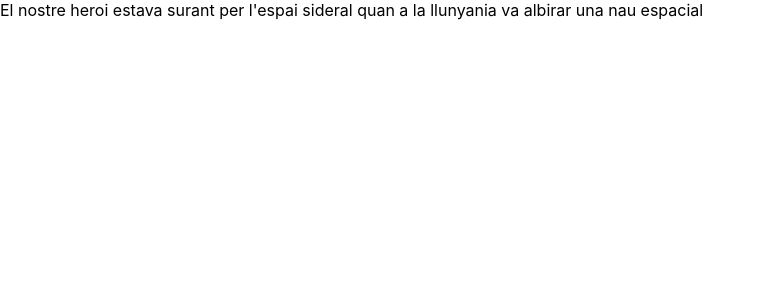
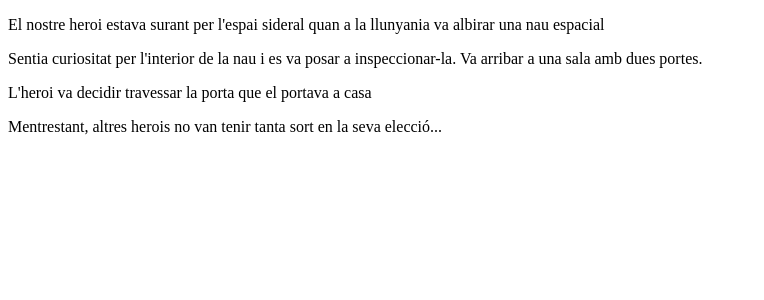
Before and after one commit to carlesrider/React-sprint-6, a React (Create React App) app: page / in a window 1280 px wide. Shown: the top 300 px of the page, without its empty margins (0-764 px from the left). Built offline with nearby package versions, Linux system fonts and the light colour scheme.

Commit message:
Exercici 2

```diff
--- a/src/App.js
+++ b/src/App.js
@@ -2,11 +2,12 @@
 // import './App.css';
 
 import Escena from './components/escena/Escena';
+import history from './history.json';
 
 function App() {
   return (
     <div className="App">
-      <Escena text="El nostre heroi estava surant per l'espai sideral quan a la llunyania va albirar una nau espacial" />
+      {history.map(sentence => <Escena text={sentence}/>)}
     </div>
   );
 }
--- a/src/components/escena/Escena.js
+++ b/src/components/escena/Escena.js
@@ -1,7 +1,7 @@
 
 const Escena = (props) => (
-    <div>
+    <p>
         {props.text}
-    </div>
+    </p>
 )
 export default Escena;
--- /dev/null
+++ b/src/history.json
@@ -0,0 +1,6 @@
+[
+    "El nostre heroi estava surant per l'espai sideral quan a la llunyania va albirar una nau espacial",
+    "Sentia curiositat per l'interior de la nau i es va posar a inspeccionar-la. Va arribar a una sala amb dues portes.",
+    "L'heroi va decidir travessar la porta que el portava a casa",
+    "Mentrestant, altres herois no van tenir tanta sort en la seva elecció..."
+]
--- a/src/index.css
+++ b/src/index.css
@@ -1,5 +1,6 @@
 body {
-  margin: 0;
+  /* margin: 0; */
+  margin: 1rem;
   font-family: -apple-system, BlinkMacSystemFont, 'Segoe UI', 'Roboto', 'Oxygen',
     'Ubuntu', 'Cantarell', 'Fira Sans', 'Droid Sans', 'Helvetica Neue',
     sans-serif;
--- a/src/index.js
+++ b/src/index.js
@@ -1,6 +1,6 @@
 import React from 'react';
 import ReactDOM from 'react-dom/client';
-import './index.css';
+// import './index.css';
 import App from './App';
 import reportWebVitals from './reportWebVitals';
 
```
